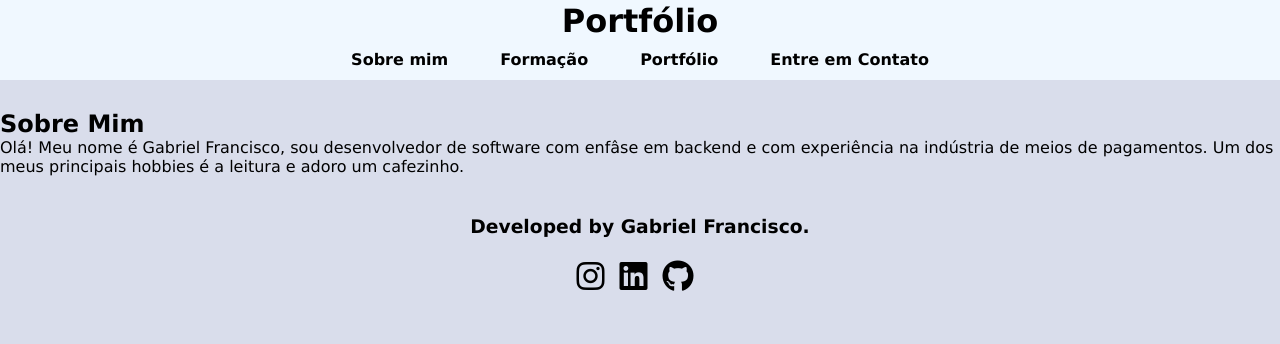
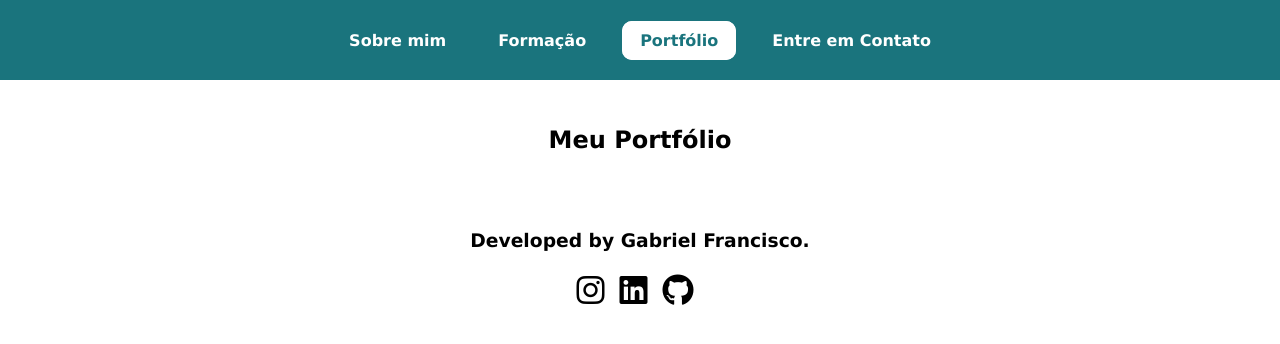
Before and after one commit to Gah2k0/Uninter-trabalho-aplicacoes-web-moveis, a plain HTML site: page portfolio.html in a window 1280 px wide. Drawn offline with Linux system fonts and the light colour scheme.

Commit message:
changing collors, adding active link class

```diff
--- a/portfolio.html
+++ b/portfolio.html
@@ -8,21 +8,20 @@
 </head>
 <body>
     <header>
-        <h1>Portfólio</h1>
         <nav>
             <ul>
                 <li><a href="index.html">Sobre mim</a></li>
                 <li><a href="formacao.html">Formação</a></li>
-                <li><a href="portfolio.html">Portfólio</a></li>
+                <li><a href="portfolio.html" class="ativo">Portfólio</a></li>
                 <li><a href="forms.html">Entre em Contato</a></li>
             </ul>
         </nav>
     </header>
     <section>
-        <h2>Sobre Mim</h2>
+        <h2>Meu Portfólio</h2>
         <article>
             <p>
-                Olá! Meu nome é Gabriel Francisco, sou desenvolvedor de software com enfâse em backend e com experiência na indústria de meios de pagamentos. Um dos meus principais hobbies é a leitura e adoro um cafezinho.
+
             </p>
         </article>
     </section>
--- a/style.css
+++ b/style.css
@@ -1,7 +1,15 @@
 :root {
     --azul: #004fff;
     --preto: #050505;
-    --branco: #fff
+    --branco: #fff;
+    --verde-agua: #d2e9e3;
+    --azul-agua: #1a747d;
+    --azul-royale: #a8d6e5;
+    --cinza: #e2e2e2;
+    --dark-blue: #023E8A;
+    --medium-blue: #0077B6;
+    --light-blue: #90E0EF;
+    --pale-blue: #CAF0F8;
 }
 
 * {
@@ -11,8 +19,13 @@
 }
 
 body {
-    background-color: #d9ddeb;
+    background-color: var(--branco);
     font-family: Verdana, Geneva, Tahoma, sans-serif;
+}
+
+h1 {
+    max-width: fit-content;
+    margin-inline: auto;
 }
 
 header {
@@ -20,28 +33,22 @@ header {
     width: 100%;
     height: 5rem;
     align-content: center;
-    background-color: aliceblue;
+    background-color: var(--azul-agua);
     margin-bottom: 30px;
 }
 
-h1 {
-    max-width: fit-content;
-    margin-inline: auto;
+nav {
+    width: 100%;
+    display: flex;
+    justify-content: center;
+    align-items: center;
+    gap: 10px;
 }
 
 ul {
     list-style-type: none;
     margin: 0;
     padding: 0;
-    /* background-color: #defffd; */
-}
-nav {
-    width: 100%;
-    display: flex;
-    justify-content: center;
-    align-items: center;
-    gap: 10px;
-    background-color: aliceblue;
 }
 
 li {
@@ -50,18 +57,48 @@ li {
 }
 
 li a {
-    color: #000;
+    color: var(--branco);
     padding: 8px 16px;
     text-decoration: none;
     font-weight: 600;
 }
 
 li a:hover {
-    background-color: #f8f8f8;
-    color: rgb(0, 0, 0);
+    background-color: var(--branco);
+    color: var(--azul-agua);
+    border-radius: 10px;
+    transition: ease-in-out 0.1s;
 }
 
+.ativo {
+    background-color: var(--branco);
+    color: var(--azul-agua);
+    border: 2px solid var(--branco);
+    border-radius: 10px;
+}
 
+section {
+    margin: auto;
+    width: 50%;
+    height: 5rem;
+    align-content: center;
+}
+
+section h2 {
+    text-align: center;
+}
+
+section article {
+    width: 100%;
+    display: flex;
+    justify-content: center;
+    align-items: center;
+    gap: 10px;
+}
+
+p {
+    padding: 10px;
+}
 
 footer {
     position: relative;
```
Also changed, not shown: formacao.html (+1 -2 lines), forms.html (+1 -2 lines), index.html (+1 -1 lines), formacao.css (added).
